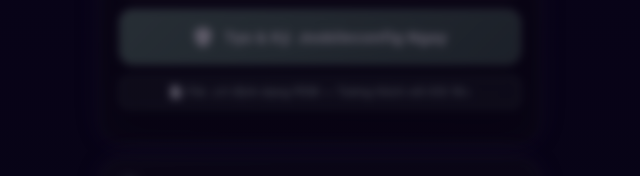
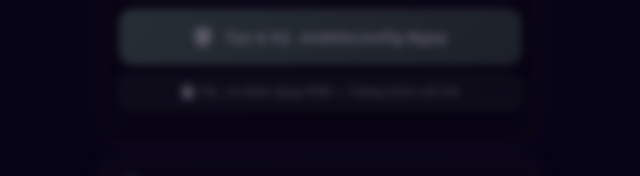
Before and after one commit to mton3702-source/Proxy, a website: page index.html in a window 1280 px wide. Shown: the part 2065-2241 px from the top of the page, 320-960 px from the left. Drawn offline with Linux system fonts and the light colour scheme; no server answers.

Commit message:
Update note about .crt file compatibility

```diff
--- a/index.html
+++ b/index.html
@@ -912,7 +912,7 @@
       Tạo &amp; Ký .mobileconfig Ngay
     </button>
 
-    <div class="note-pem">📄 File .crt định dạng PEM — Tương thích với iOS 16+</div>
+    <div class="note-pem">📄 File .crt định dạng PEM — Tương thích với iOS </div>
 
     <div id="resultList" class="result-list" style="margin-top:14px;"></div>
   </div>
```
